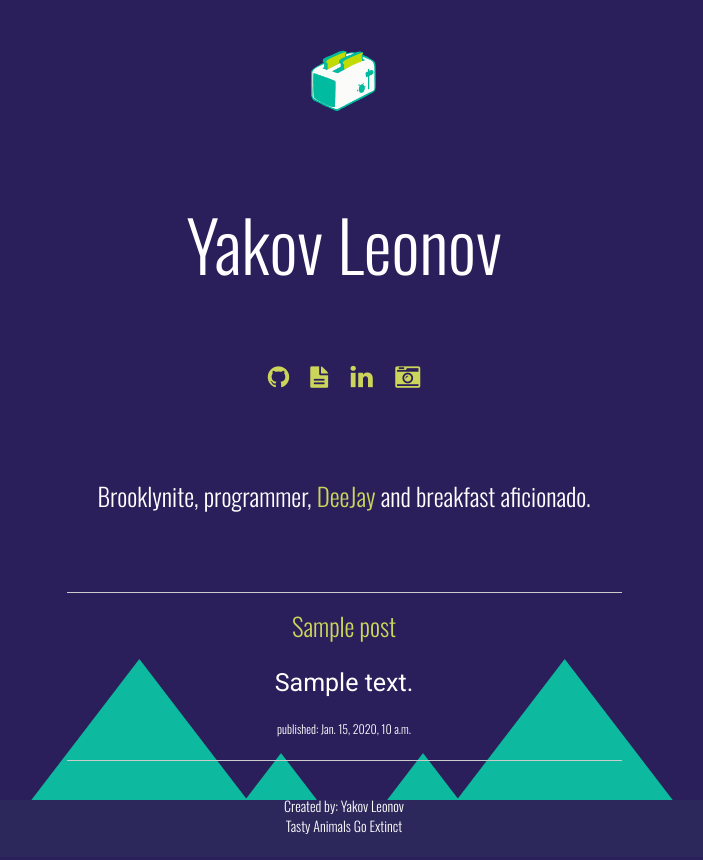
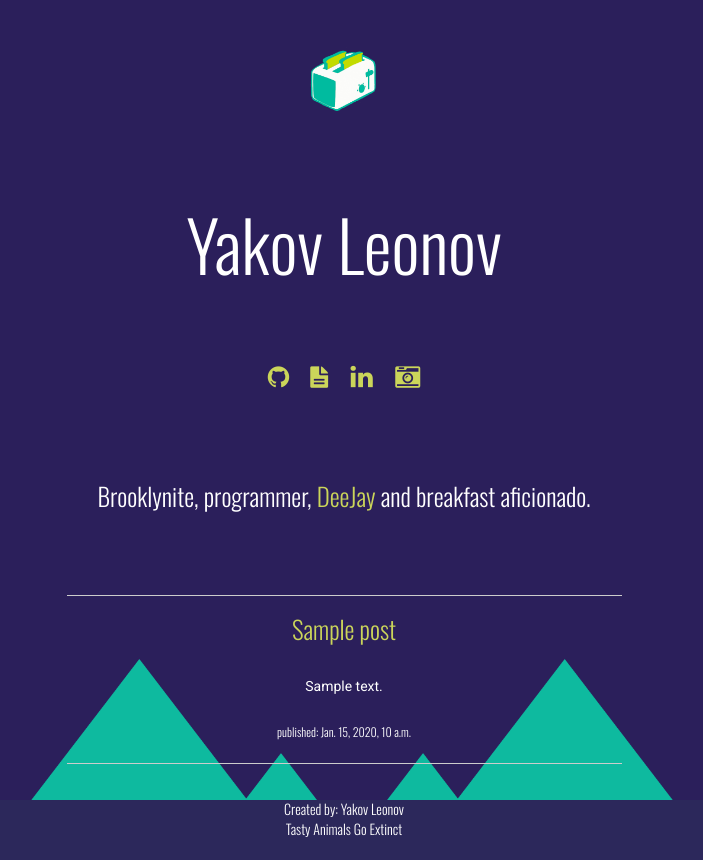
Before and after one commit to bruute/my-first-website, a Django app: page / in a window 1280 px wide. Shown: the whole page, without its empty margins (296-999 px from the left). Before the commit the page ends 834 px from the top, so only its background shows below. Run offline with Django 3.2, Linux system fonts and the light colour scheme; tables that the repository leaves empty hold one stand-in row (values such as "Sample post"); some libraries are stand-ins or nearby versions.

```diff
--- a/static/css/main.css
+++ b/static/css/main.css
@@ -45,7 +45,7 @@ h10{
 p {
     line-height: 28px;
     margin-bottom: 25px;
-    font-size: 25px;
+
 }
 
 .centered {
```
